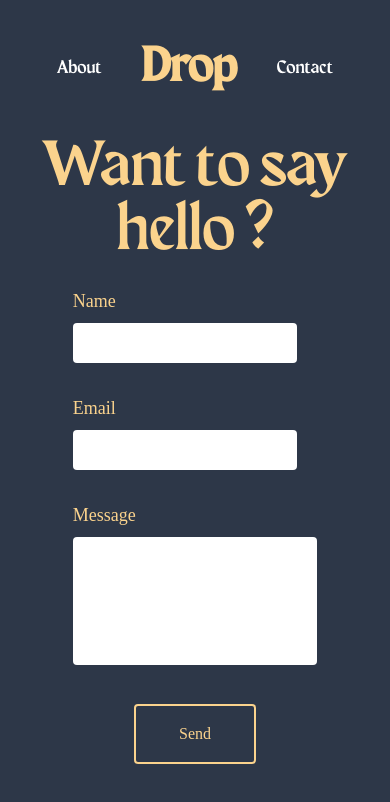
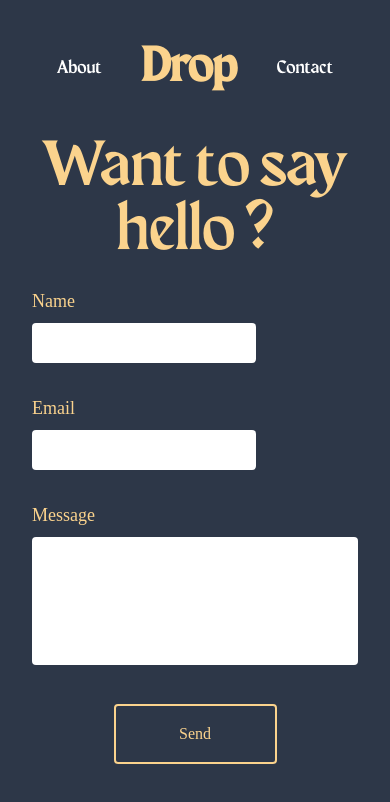
Before and after one commit to Toww/droplab-old, a Next.js app: page /contact in a window 390 px wide. Shown: the top 802 px of the page. Built offline with nearby package versions, Linux system fonts and the light colour scheme.

Commit message:
Responsive optimization

```diff
--- a/pages/contact.js
+++ b/pages/contact.js
@@ -17,7 +17,7 @@ const About = () => {
         <section>
           {/* Contact form */}
           <form
-            className="w-3/4 mx-auto mt-6"
+            className="md:w-3/4 mx-auto mt-6"
             action="https://getform.io/f/760a1a0f-021d-4980-aba7-64b4dfee609f"
             method="POST"
           >
--- a/styles/tailwind.css
+++ b/styles/tailwind.css
@@ -45,14 +45,6 @@ header {
   @apply mb-6;
 }
 
-.two-imgs {
-  @apply flex -mx-2;
-}
-
-.two-imgs img {
-  @apply w-1/2 px-2;
-}
-
 .project article a {
   @apply underline;
 }
@@ -78,6 +70,14 @@ form textarea:focus {
   .project-line {
     @apply py-6;
   }
+
+  .two-imgs {
+    @apply flex -mx-2;
+  }
+
+  .two-imgs img {
+    @apply w-1/2 px-2;
+  }
 }
 
 @tailwind base;
```
